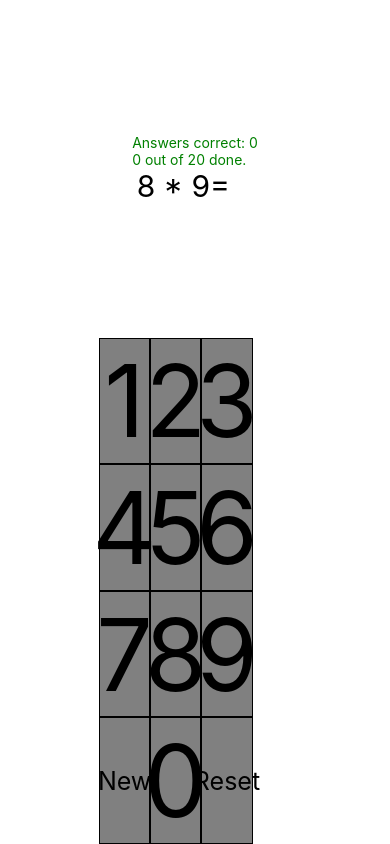
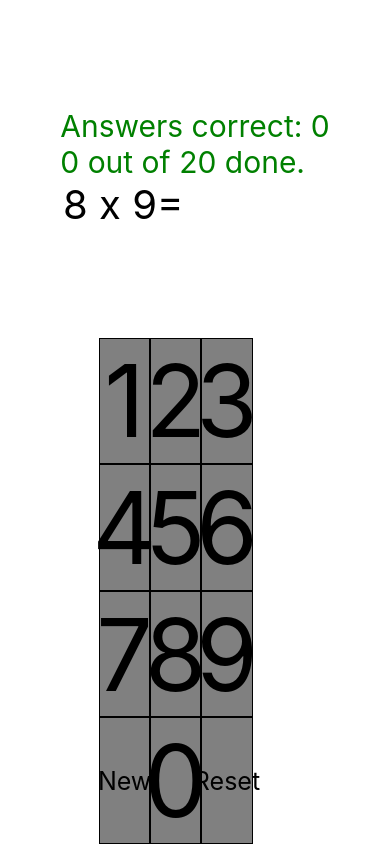
Before and after one commit to MorbidMiyako/SpeedCalculator, a React Native app: screen / in a window 390 px wide. Built offline with nearby package versions, Linux system fonts and the light colour scheme.

Commit message:
some styling updates

```diff
--- a/App.js
+++ b/App.js
@@ -6,7 +6,7 @@ export default function App() {
   const difficulty = {
     maxNumber: 10,
     operators: [
-      "+", "-", "*", "/"
+      "+", "-", "x", "/"
     ],
     exerciseAmount: 20
   }
@@ -18,7 +18,7 @@ export default function App() {
   const math_it_up = {
     '+': function (x, y) { return x + y },
     '-': function (x, y) { return x - y },
-    '*': function (x, y) { return x * y },
+    'x': function (x, y) { return x * y },
     '/': function (x, y) { return x / y }
   };
 
@@ -92,9 +92,11 @@ export default function App() {
 
       if (amountCorrect + 1 === exerciseAmount) {
         console.log("YOU FINISHED YOU DUMDUM")
-        let secondsPassed = (Date.now() - startTime) / 1000
+        let timePassed = Date.now() - startTime
+        let minutesPassed = Math.floor(timePassed / 1000 / 60)
+        let secondsPassed = Math.floor((timePassed / 1000) - (minutesPassed * 60))
         setFinished(true)
-        setFinishedText(`You finished ${exerciseAmount} calculations in ${secondsPassed} seconds`)
+        setFinishedText(`You finished ${exerciseAmount} calculations in ${minutesPassed} minutes and ${secondsPassed} seconds`)
 
         console.log("YOU FINISHED YOU DUMDUM", calculation)
         return
@@ -121,7 +123,7 @@ export default function App() {
     <View style={styles.container}>
       <View style={styles.sum}>
         {finished ? (
-          <Text>{finishedText}</Text>
+          <Text style={styles.finishedText}>{finishedText}</Text>
         ) : (
             <View>
               <Text style={styles.sumText, styles.answersCorrect}> {`Answers correct: ${amountCorrect}`} </Text>
@@ -208,7 +210,7 @@ const styles = StyleSheet.create({
     backgroundColor: '#fff',
     alignItems: 'center',
     justifyContent: 'center',
-    height: "80%"
+    height: "80%",
   },
   buttons: {
     flex: 1,
@@ -229,7 +231,7 @@ const styles = StyleSheet.create({
     borderColor: "black"
   },
   sumText: {
-    fontSize: 30
+    fontSize: 40
   },
   buttonTexts: {
     fontSize: 100
@@ -241,7 +243,12 @@ const styles = StyleSheet.create({
     fontSize: 40,
   },
   answersCorrect: {
-    color: "green"
+    color: "green",
+    fontSize: 30,
+  },
+  finishedText: {
+    fontSize: 30,
+    margin: "5%"
   }
 
 });
```
Also changed, not shown: 1 other file (tests, documents, lock files or other folders).
